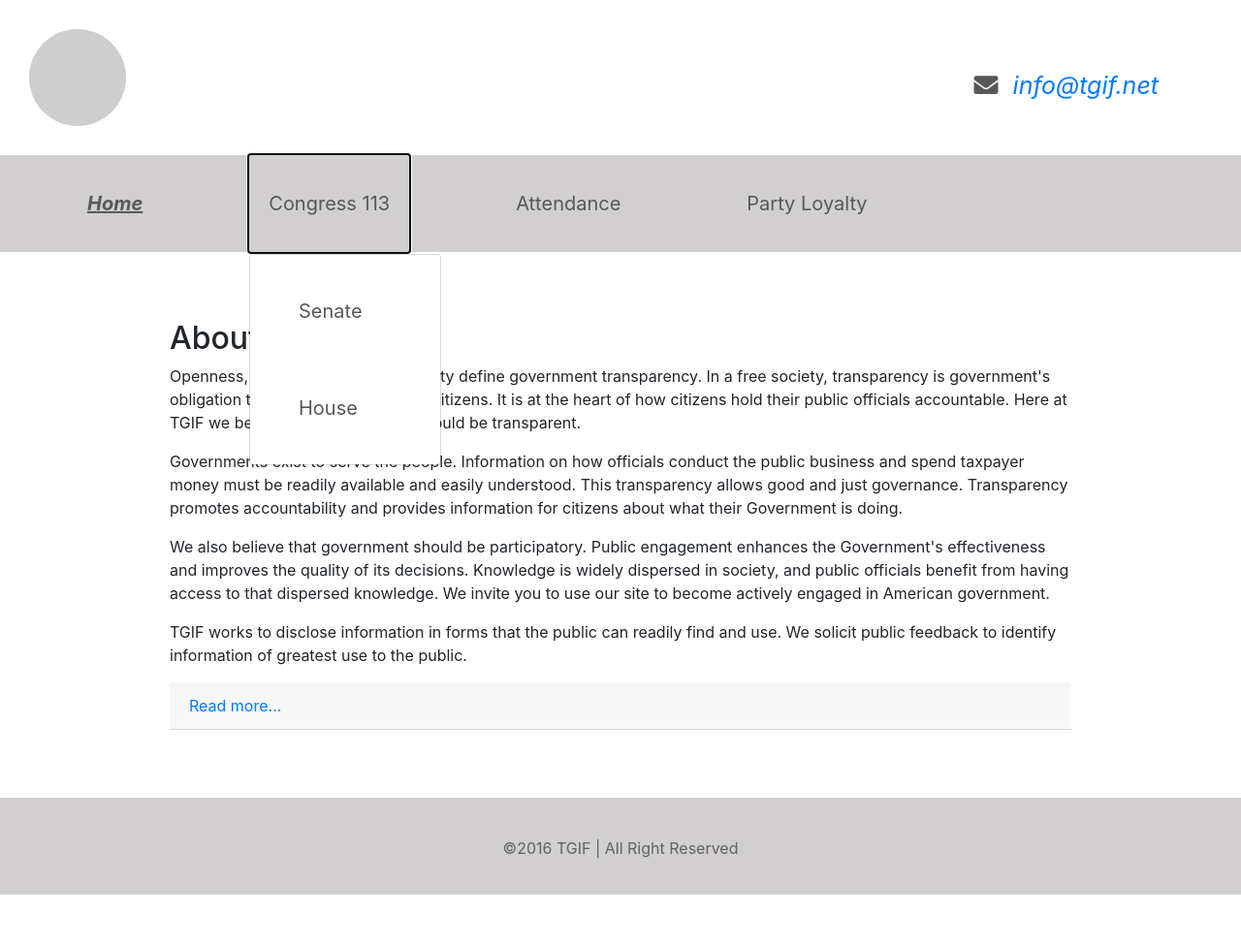
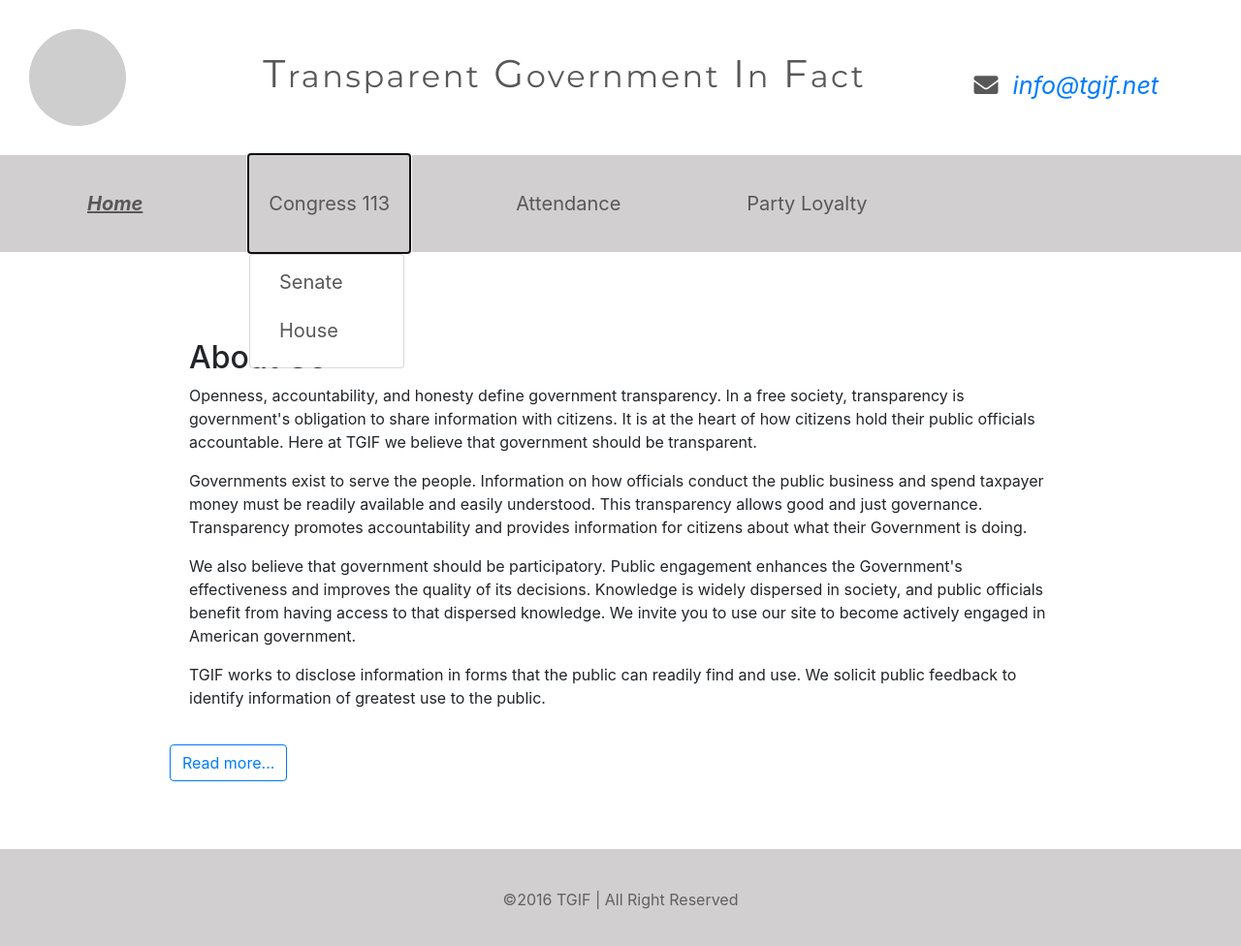
Before and after one commit to aminakano/TGIFproject, a PHP site: page / in a window 1280 px wide, after a click on "Congress 113". Shown: the whole page at 97% size. Before the commit the page ends 923 px from the top, so only its background shows below. Run offline with PHP 8.4, Linux system fonts and the light colour scheme; grey boxes are pictures that could not be loaded.

Commit message:
almost final

```diff
--- a/html starter pages/TGIF Project/index.html
+++ b/html starter pages/TGIF Project/index.html
@@ -1,20 +1,20 @@
 <!DOCTYPE html>
 <html lang="en">
-
 <head>
   <meta charset="utf-8">
   <title>Home Page</title>
   <link rel="stylesheet" href="styles.css">
   <link rel="stylesheet" href="https://stackpath.bootstrapcdn.com/bootstrap/4.3.1/css/bootstrap.min.css" integrity="sha384-ggOyR0iXCbMQv3Xipma34MD+dH/1fQ784/j6cY/iJTQUOhcWr7x9JvoRxT2MZw1T" crossorigin="anonymous">
   <link rel="stylesheet" href="https://use.fontawesome.com/releases/v5.7.2/css/all.css" integrity="sha384-fnmOCqbTlWIlj8LyTjo7mOUStjsKC4pOpQbqyi7RrhN7udi9RwhKkMHpvLbHG9Sr" crossorigin="anonymous">
+  <link href="https://fonts.googleapis.com/css?family=Montserrat" rel="stylesheet">
 </head>
-
 <body>
   <div class="flex-row d-flex justify-content-between">
     <div class="logo flex-row">
-
       <a href="#"><img src="https://proxy.duckduckgo.com/iu/?u=http%3A%2F%2F2.bp.blogspot.com%2F-nmPL7t1cR4A%2FU9e9mgGxBMI%2FAAAAAAAA1t4%2FZPj35qGHeKI%2Fs1600%2Ftgif-950x950.png&f=1" alt="tgif-logo"></a>
-
+    </div>
+    <div class="d-flex align-items-center">
+      <h1 class="h1">T<small>ransparent</small> G<small>overnment</small> I<small>n</small> F<small>act</small></h1>
     </div>
     <div class="text-right"><i class="fas fa-envelope"></i><a href="mailto:info@tgif.net">info@tgif.net</a></div>
   </div>
@@ -47,8 +47,8 @@
       </ul>
     </div>
   </header>
-  <!--Table container-->
   <div class="container home w-75 ">
+  <div class="padding20">
     <h2>About Us</h2>
     <p>Openness, accountability, and honesty define government transparency. In a free society, transparency is government's obligation to share information with citizens. It is at the heart of how citizens hold their public officials accountable.
       Here at TGIF we believe that government should be transparent.</p>
@@ -57,16 +57,14 @@
     <p>We also believe that government should be participatory. Public engagement enhances the Government's effectiveness and improves the quality of its decisions. Knowledge is widely dispersed in society, and public officials benefit from having
       access to that dispersed knowledge. We invite you to use our site to become actively engaged in American government.</p>
     <p>TGIF works to disclose information in forms that the public can readily find and use. We solicit public feedback to identify information of greatest use to the public.</p>
-
-    <div id='accordion' class="bg-white border-0">
-      <div class="card-header">
-        <a class="collapsed card-link" data-toggle="collapse" href="#collapseTwo">
-          Read more...
-        </a>
-      </div>
+  </div>
+    <div id='accordion' class="">
+      <a id="change" class="btn btn-primary text-primary bg-white" data-toggle="collapse" href="#collapseTwo" role="button" area-expanded='false' area-controls='collapseExample'>
+        Read more...
+      </a>
       <div id="collapseTwo" class="collapse" data-parent="#accordion">
         <div class="card-body">
-          <h3><span class="text-secondary">Background History of Government Transparency</span></h3>
+          <h3>Background History of Government Transparency</h3>
           <p>In the West, the idea that government should be open to public scrutiny and susceptible to public opinion dates back at least to the time of the Enlightenment, when many philosophes made an attack on absolutist doctrine of state
             secrecy, a
             core part of their intellectual project. The passage of formal legislative instruments to this end can also be traced to this time with Sweden, for example, (which then included Finland as a Swedish-governed territory) enacting free
@@ -91,6 +89,16 @@
   <footer>
     <p>&copy;2016 TGIF &#124; All Right Reserved</p>
   </footer>
+  <script type="text/javascript">
+    var change = document.getElementById('change');
+    change.addEventListener('click', function(){
+      if(change.textContent.includes('Read more...')){
+        change.textContent = 'Read less';
+      }else if(change.textContent.includes('Read less')){
+        change.textContent = 'Read more...';
+      }
+    });
+  </script>
   <script src="https://code.jquery.com/jquery-3.3.1.slim.min.js" integrity="sha384-q8i/X+965DzO0rT7abK41JStQIAqVgRVzpbzo5smXKp4YfRvH+8abtTE1Pi6jizo" crossorigin="anonymous"></script>
   <script src="https://cdnjs.cloudflare.com/ajax/libs/popper.js/1.14.7/umd/popper.min.js" integrity="sha384-UO2eT0CpHqdSJQ6hJty5KVphtPhzWj9WO1clHTMGa3JDZwrnQq4sF86dIHNDz0W1" crossorigin="anonymous"></script>
   <script src="https://stackpath.bootstrapcdn.com/bootstrap/4.3.1/js/bootstrap.min.js" integrity="sha384-JjSmVgyd0p3pXB1rRibZUAYoIIy6OrQ6VrjIEaFf/nJGzIxFDsf4x0xIM+B07jRM" crossorigin="anonymous"></script>
--- a/html starter pages/TGIF Project/loyalty-senate.html
+++ b/html starter pages/TGIF Project/loyalty-senate.html
@@ -6,6 +6,7 @@
   <link rel="stylesheet" href="styles.css">
   <link rel="stylesheet" href="https://stackpath.bootstrapcdn.com/bootstrap/4.3.1/css/bootstrap.min.css" integrity="sha384-ggOyR0iXCbMQv3Xipma34MD+dH/1fQ784/j6cY/iJTQUOhcWr7x9JvoRxT2MZw1T" crossorigin="anonymous">
   <link rel="stylesheet" href="https://use.fontawesome.com/releases/v5.7.2/css/all.css" integrity="sha384-fnmOCqbTlWIlj8LyTjo7mOUStjsKC4pOpQbqyi7RrhN7udi9RwhKkMHpvLbHG9Sr" crossorigin="anonymous">
+  <link href="https://fonts.googleapis.com/css?family=Montserrat" rel="stylesheet">
 </head>
 
 <body>
@@ -14,6 +15,9 @@
 
       <a href="index.html"><img src="https://proxy.duckduckgo.com/iu/?u=http%3A%2F%2F2.bp.blogspot.com%2F-nmPL7t1cR4A%2FU9e9mgGxBMI%2FAAAAAAAA1t4%2FZPj35qGHeKI%2Fs1600%2Ftgif-950x950.png&f=1" alt="tgif-logo"></a>
 
+    </div>
+    <div class="d-flex align-items-center">
+      <h1 class="h1">T<small>ransparent</small> G<small>overnment</small> I<small>n</small> F<small>act</small></h1>
     </div>
     <div class="text-right"><i class="fas fa-envelope"></i><a href="mailto:info@tgif.net">info@tgif.net</a></div>
   </div>
@@ -45,7 +49,6 @@
       </ul>
     </div>
   </header>
-  <!--Table container-->
   <div class="container d-flex flex-column">
     <div class="flex-row d-flex justify-content-around padding-top border-bottom">
       <div class=" w-50 padding">
--- a/html starter pages/TGIF Project/main.js
+++ b/html starter pages/TGIF Project/main.js
@@ -14,7 +14,7 @@ const app = new Vue({
 
   },
   created: function(){
-    if(location.pathname == "/TGIF%20Project/house-data.html"){
+    if(location.pathname == "/TGIF%20Project/house-data.html" || location == 'https://aminakano.github.io/TGIFproject/html%20starter%20pages/TGIF%20Project/house-data.html'){
       this.getData(houseApi);
 
 
--- a/html starter pages/TGIF Project/styles.css
+++ b/html starter pages/TGIF Project/styles.css
@@ -54,10 +54,24 @@ header {
   background: white;
   text-decoration: underline;
 }
+.dropdown-menu li {
+  height:50px;
+  display: flex;
+  align-items: center;
+}
+.dropdown-menu li a{
+  padding:0;
+  height: 40px;
+}
 .this{
   font-weight: bold;
   font-style: italic;
   text-decoration: underline;
+}
+.h1 {
+  letter-spacing: 2.5px;
+  font-family: 'Montserrat', sans-serif;
+  color: #585858;
 }
 /* header-end */
 
@@ -67,6 +81,9 @@ header {
 }
 .padding {
   padding: 35px;
+}
+.padding20 {
+  padding: 20px;
 }
 .right {
   text-align: right;
```
Also changed, not shown: html starter pages/TGIF Project/attendance-house.html (+4 -5 lines), html starter pages/TGIF Project/attendance-senate.html (+4 -5 lines), html starter pages/TGIF Project/house-data.html (+8 -5 lines), html starter pages/TGIF Project/loyalty-house.html (+4 -4 lines), html starter pages/TGIF Project/senate-data.html (+7 -2 lines), html starter pages/TGIF Project/statistics.js (+2 -21 lines).
